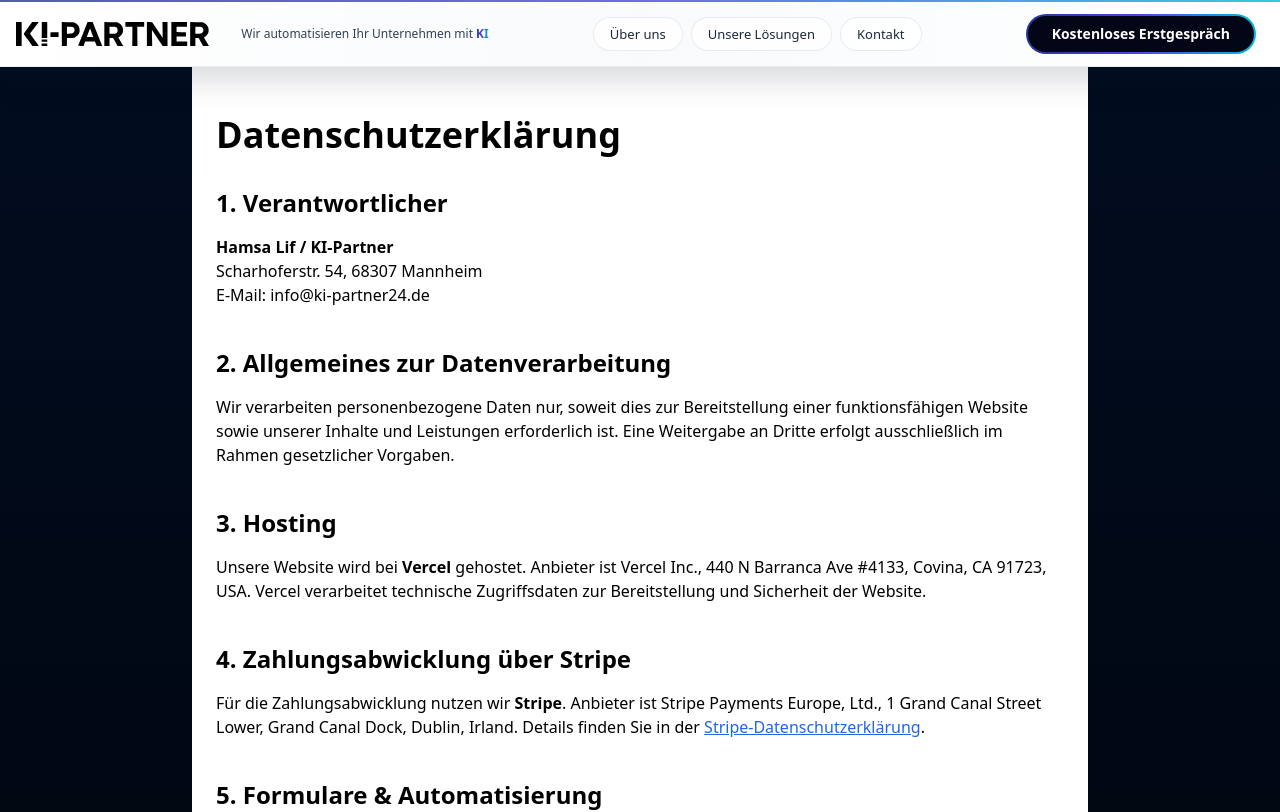
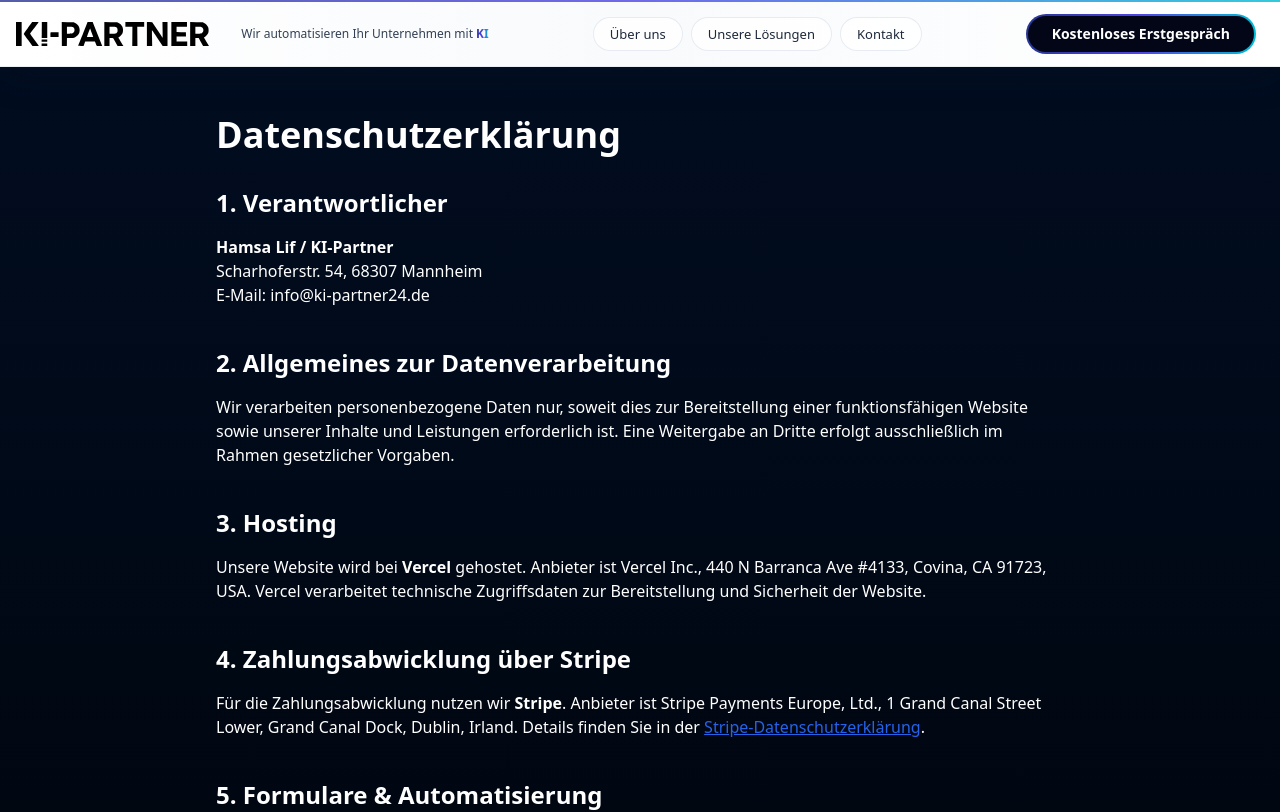
Before and after one commit to Hamsa777/KI-Partner, a React (Vite) app: page /datenschutz in a window 1280 px wide. Shown: the top 812 px of the page. Built offline with nearby package versions, Linux system fonts and the light colour scheme.

Commit message:
Aktueller Stand – Widget final

```diff
--- a/src/pages/Datenschutz.jsx
+++ b/src/pages/Datenschutz.jsx
@@ -2,7 +2,7 @@ import React from "react";
 
 export default function Datenschutz() {
   return (
-    <div className="min-h-screen bg-white text-[#000000] px-6 py-12 max-w-4xl mx-auto">
+    <div className="min-h-screen text-[#ffffff] px-6 py-12 max-w-4xl mx-auto">
       <h1 className="text-4xl font-bold mb-8">Datenschutzerklärung</h1>
 
       <section className="mb-10">
--- a/src/pages/Impressum.jsx
+++ b/src/pages/Impressum.jsx
@@ -2,7 +2,7 @@ import React from "react";
 
 export default function Impressum() {
   return (
-    <div className="min-h-screen bg-white text-[#000000] px-6 py-12 max-w-3xl mx-auto">
+    <div className="min-h-screen text-[#ffffff] px-6 py-12 max-w-3xl mx-auto">
       <h1 className="text-4xl font-bold mb-8">Impressum</h1>
 
       <section className="mb-6">
```
